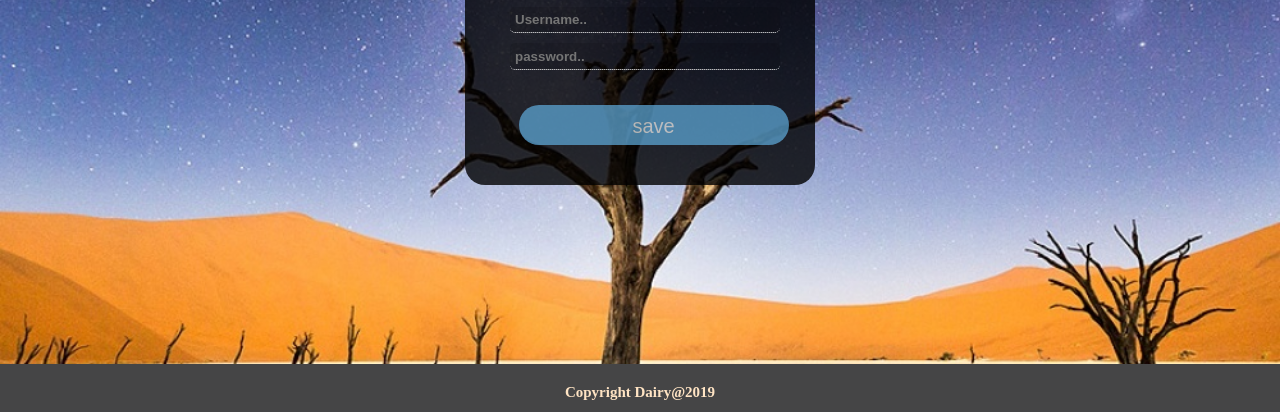
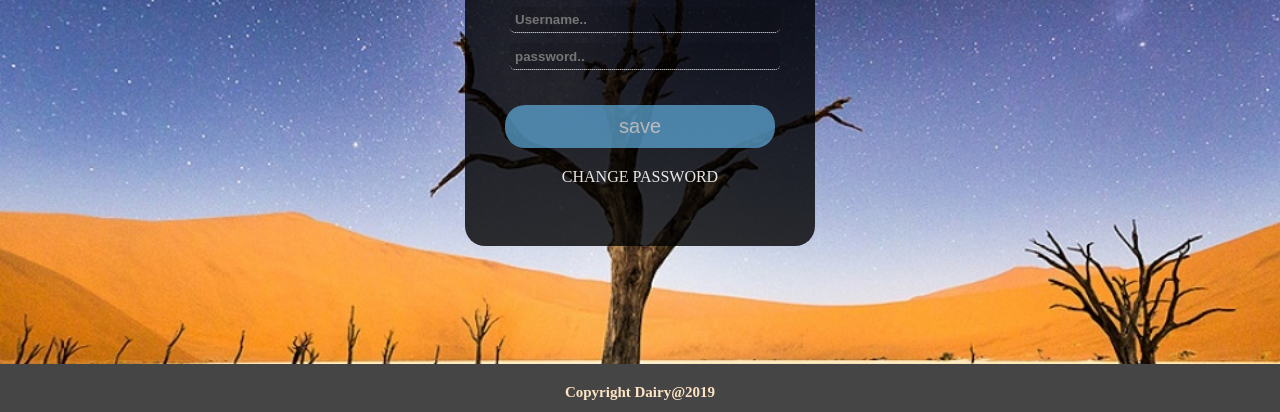
Before and after one commit to Claudinee11/My-Dairy, a plain HTML site: page UI/login.html in a window 1280 px wide. Shown: the part 436-848 px from the top of the page. Drawn offline with Linux system fonts and the light colour scheme.

Commit message:
modify login and css

```diff
--- a/UI/CSS/style.css
+++ b/UI/CSS/style.css
@@ -118,7 +118,7 @@ input[type=text],input[type=password], input[type=email]{
     margin: 5px;
     font-weight: bold;
 }
-input[type=submit]{
+.types{
     width: 100%;
     box-sizing: border-box;
     padding: 10px 0;
@@ -131,9 +131,14 @@ input[type=submit]{
     font-size: 20px;
     color: #fff;
 }
-input[type=submit]:hover{
+.types a:hover{
     background: #003366;
     opacity: 0.7;
+    color: white;
+}
+.types a{
+    text-decoration: none;
+    color: #fff;
 }
 #main{
     text-decoration: #ddd4d4;
@@ -241,6 +246,18 @@ form label{
     text-transform: uppercase;
 
 }
+.changes{
+    text-align: center;
+   flex-wrap: wrap;
+   padding: 20px;
+}
+.changes a{
+ text-decoration: none;
+ color: #ffffff;
+ opacity: 0.9;
+   text-transform: uppercase;
+
+}
 
 
 
--- a/UI/login.html
+++ b/UI/login.html
@@ -29,7 +29,11 @@
           <input type="email" placeholder="Email.." >
           <input type="text" placeholder="Username..">
           <input type="password" placeholder="password..">
-      <input type="submit"  value="save">
+
+          <button class="types"> save </button>
+          <div class="changes">
+            <a href="change.html">change password</a>
+            </div>
 
 
 
```
